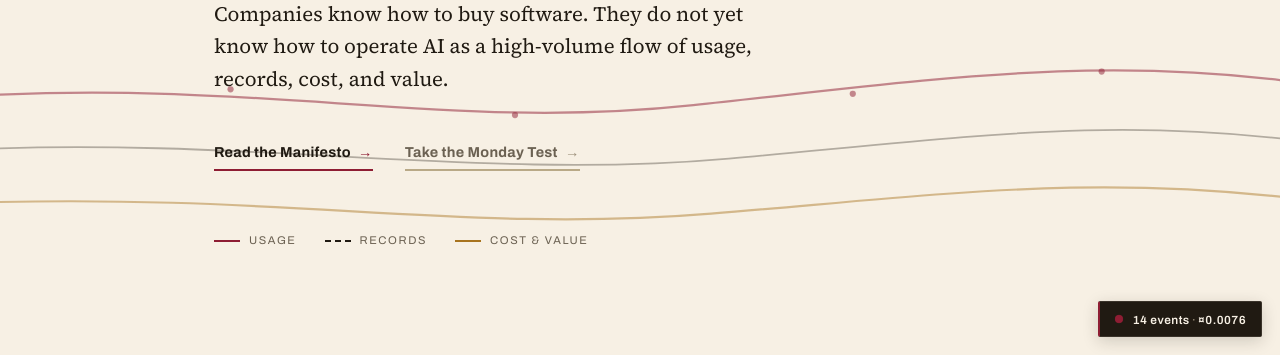
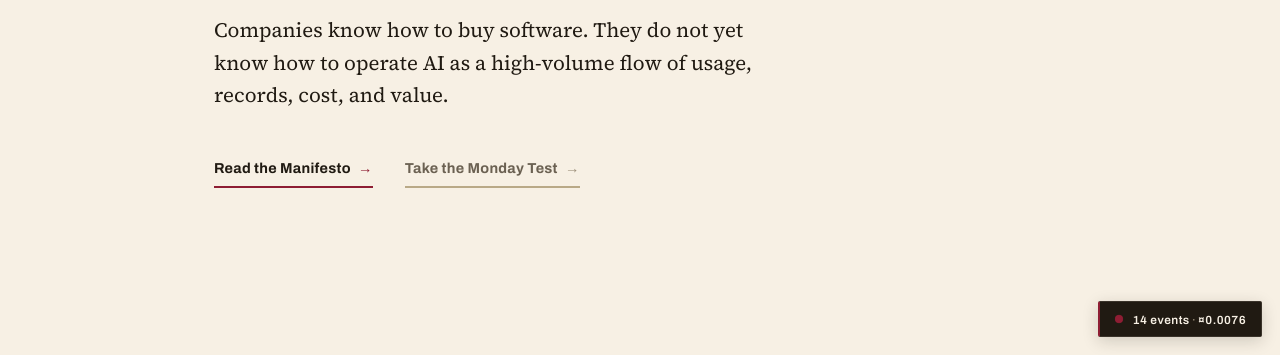
Before and after one commit to danielwipert/aiops, a plain HTML site: page index.html in a window 1280 px wide. Shown: the part 445-800 px from the top of the page. Drawn offline with nearby package versions, Linux system fonts and the light colour scheme.

Commit message:
Hero: remove the abstract flow lines and legend
They read as decorative squiggles at the top of the page, asking the
reader to interpret the three-flow concept before the argument introduces
it, and they duplicated the lede (which already names usage, records,
cost, and value). The three flows are introduced properly, with a labeled
diagram, in the Triple Flow section. The hero is now typography-led on all
viewports (desktop matches the mobile treatment). Removes the now-unused
hero-flows / legend / flowline CSS.

Co-Authored-By: Claude Opus 4.8 (1M context) <noreply@anthropic.com>

```diff
--- a/assets/css/site.css
+++ b/assets/css/site.css
@@ -138,8 +138,7 @@ h2.sec-title{
 }
 
 /* ---------- hero ---------- */
-.hero{min-height:calc(96vh - var(--mast));display:flex;flex-direction:column;justify-content:center;position:relative;overflow:hidden;padding:132px 0 84px}
-.hero-flows{position:absolute;inset:0;width:100%;height:100%;pointer-events:none}
+.hero{min-height:calc(92vh - var(--mast));display:flex;flex-direction:column;justify-content:center;position:relative;overflow:hidden;padding:132px 0 84px}
 .hero-inner{position:relative;z-index:2}
 .hero h1{
   font-family:var(--display);font-weight:800;
@@ -148,21 +147,6 @@ h2.sec-title{
 }
 .hero .sub{font-family:var(--display);font-style:italic;font-weight:400;font-size:clamp(1.25rem,2.6vw,1.8rem);color:var(--claret);letter-spacing:-.01em;margin-bottom:34px}
 .hero .lede{font-size:clamp(1.1rem,1.7vw,1.28rem);max-width:560px;line-height:1.6;color:var(--ink);margin-bottom:44px;text-wrap:pretty}
-.hero-legend{margin-top:60px;display:flex;gap:28px;flex-wrap:wrap}
-.hl-item{display:flex;align-items:center;gap:9px;font-family:var(--sans);font-size:.7rem;letter-spacing:.14em;text-transform:uppercase;color:var(--ink-soft)}
-.hl-swatch{width:26px;height:0;border-top:2.5px solid}
-.hl-usage{border-color:var(--claret)}
-.hl-records{border-top-style:dashed;border-color:var(--ink)}
-.hl-cost{border-color:var(--amber)}
-/* on narrow portrait the slice crop drags the flow lines across the CTAs; drop them */
-@media(max-width:720px){.hero-flows{display:none}}
-
-@keyframes drawline{to{stroke-dashoffset:0}}
-@keyframes drift{0%{transform:translateX(0)}100%{transform:translateX(60px)}}
-.flowline{stroke-dasharray:1600;stroke-dashoffset:1600;animation:drawline 3.4s ease forwards}
-.flowline.f2{animation-delay:.5s}
-.flowline.f3{animation-delay:1s}
-.flow-dots{animation:drift 7s linear infinite}
 
 /* ---------- comparison table (fewer borders; two paper tones) ---------- */
 .compare{display:grid;grid-template-columns:1fr 1fr;max-width:820px;margin:44px auto;border:1px solid var(--line-strong);border-radius:var(--r);overflow:hidden;background:var(--paper-card)}
@@ -383,7 +367,6 @@ a:focus-visible,button:focus-visible{outline:2px solid var(--claret);outline-off
 @media(prefers-reduced-motion:reduce){
   *{animation:none!important;transition:none!important}
   .rv{opacity:1;transform:none}
-  .flowline{stroke-dashoffset:0}
   .track-line{transform:scaleX(1)}
   .value-bracket::before,.value-bracket::after{opacity:1}
   html{scroll-behavior:auto}
--- a/index.html
+++ b/index.html
@@ -48,17 +48,6 @@
 
 <!-- ============ HERO ============ -->
 <header class="hero" id="top">
-  <svg class="hero-flows" viewBox="0 0 1440 900" preserveAspectRatio="xMidYMid slice" aria-hidden="true">
-    <path class="flowline f1" d="M-40 620 C 300 600, 500 660, 780 630 S 1250 570, 1500 610" fill="none" stroke="#8E1D33" stroke-width="2.5" opacity="0.5"/>
-    <path class="flowline f2" d="M-40 680 C 280 665, 540 715, 820 690 S 1260 640, 1500 675" fill="none" stroke="#201A12" stroke-width="2" stroke-dasharray="10 8" opacity="0.32"/>
-    <path class="flowline f3" d="M-40 740 C 320 728, 520 775, 800 752 S 1240 705, 1500 740" fill="none" stroke="#A8741F" stroke-width="2.5" opacity="0.46"/>
-    <g class="flow-dots" opacity="0.5">
-      <circle cx="200" cy="612" r="3.5" fill="#8E1D33"/>
-      <circle cx="520" cy="641" r="3.5" fill="#8E1D33"/>
-      <circle cx="900" cy="617" r="3.5" fill="#8E1D33"/>
-      <circle cx="1180" cy="592" r="3.5" fill="#8E1D33"/>
-    </g>
-  </svg>
   <div class="wrap hero-inner">
     <p class="eyebrow">The founding argument · 2026</p>
     <h1>AI Operations Management</h1>
@@ -67,11 +56,6 @@
     <div class="cta-row">
       <a class="link-cta" href="#manifesto">Read the Manifesto <span class="arw" aria-hidden="true">&rarr;</span></a>
       <a class="link-cta subtle" href="#monday">Take the Monday Test <span class="arw" aria-hidden="true">&rarr;</span></a>
-    </div>
-    <div class="hero-legend" aria-hidden="true">
-      <div class="hl-item"><span class="hl-swatch hl-usage"></span>Usage</div>
-      <div class="hl-item"><span class="hl-swatch hl-records"></span>Records</div>
-      <div class="hl-item"><span class="hl-swatch hl-cost"></span>Cost &amp; Value</div>
     </div>
   </div>
 </header>
```
